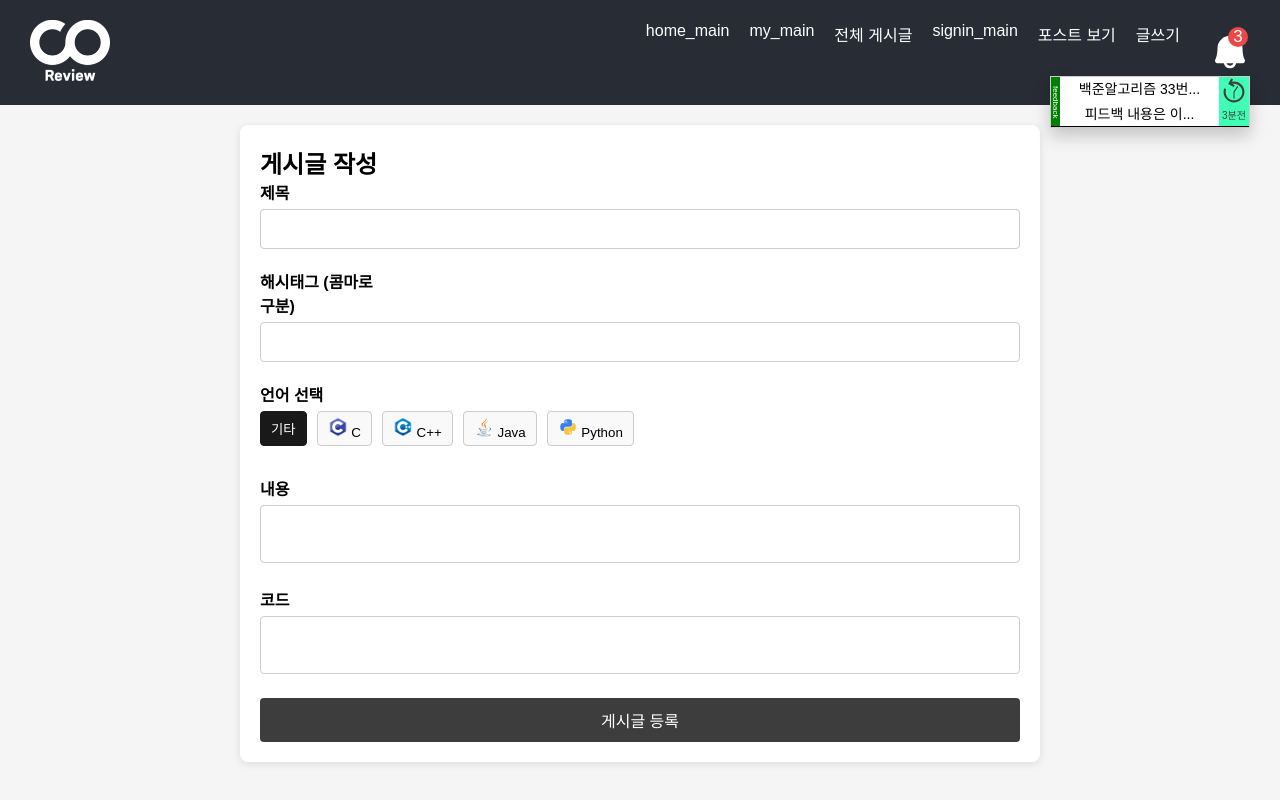
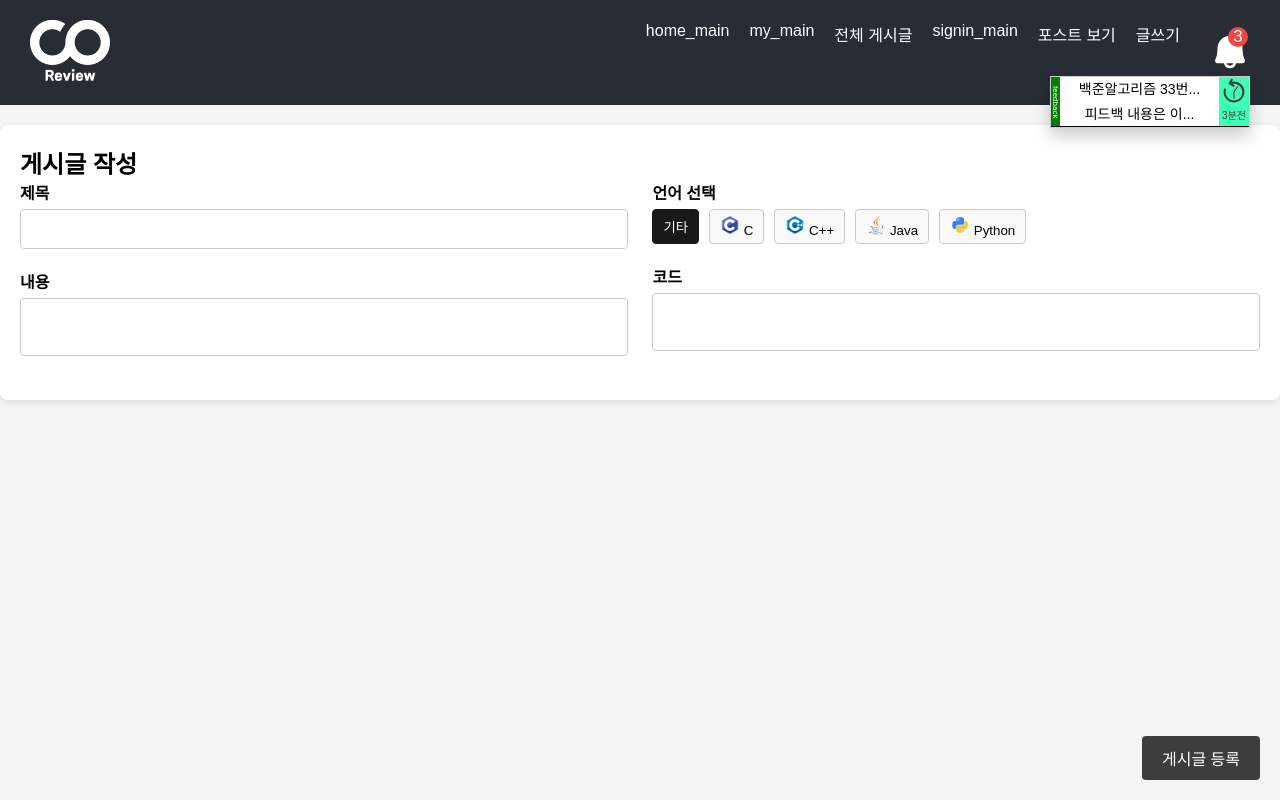
Before and after one commit to Core-View/Front-End, a React (Create React App) app in the folder front/: page /post_write in a window 1280 px wide. Built offline with nearby package versions, Linux system fonts and the light colour scheme.

Commit message:
Style: 글 쓰기 스타일 전체 변경

```diff
--- a/front/src/Post/post_write.css
+++ b/front/src/Post/post_write.css
@@ -8,7 +8,7 @@ body {
 }
 
 .post-write-container {
-    max-width: 800px;
+    max-width: 100%;
     margin: 20px auto;
     padding: 20px;
     background: white;
@@ -18,7 +18,8 @@ body {
 
 .post-write-form {
     display: flex;
-    flex-direction: column;
+    /* flex-direction: column; */
+    justify-content: space-between;
 }
 
 .form-group {
@@ -87,3 +88,21 @@ button[type="submit"]:hover {
 .write-language-icon {
     max-width: 20px; /* 최대 너비 설정 */
 }
+
+.write-box {
+    width: 49%;
+}
+
+button[type="submit"] {
+    background-color: #3d3d3d;
+    color: white;
+    padding: 10px 20px;
+    border: none;
+    border-radius: 4px;
+    cursor: pointer;
+    font-size: 1rem;
+    transition: background-color 0.3s;
+    position: fixed;
+    bottom: 20px;
+    right: 20px;
+}
--- a/front/src/Post/post_write.jsx
+++ b/front/src/Post/post_write.jsx
@@ -61,6 +61,7 @@ const PostWrite = () => {
         <div className="post-write-container">
             <h2>게시글 작성</h2>
             <form onSubmit={handleSubmit} className="post-write-form">
+                <div className="write-box">
                     <div className="form-group">
                         <label htmlFor="title">제목</label>
                         <input
@@ -71,7 +72,7 @@ const PostWrite = () => {
                             required
                         />
                     </div>
-                <div className="form-group">
+                    {/* <div className="form-group">
                         <label htmlFor="hashtags">해시태그 (콤마로 구분)</label>
                         <input
                             type="text"
@@ -79,7 +80,19 @@ const PostWrite = () => {
                             value={hashtags}
                             onChange={(e) => setHashtags(e.target.value)}
                         />
+                    </div> */}
+                    <div className="form-group">
+                        <label htmlFor="content">내용</label>
+                        <textarea
+                            id="content"
+                            value={content}
+                            onChange={handleContentChange}
+                            ref={contentRef}
+                            required
+                        ></textarea>
                     </div>
+                </div>
+                <div className="write-box">
                     <div className="form-group">
                         <label>언어 선택</label>
                         <div className="language-buttons">
@@ -137,16 +150,6 @@ const PostWrite = () => {
                         </div>
                     </div>
                     <div className="form-group">
-                    <label htmlFor="content">내용</label>
-                    <textarea
-                        id="content"
-                        value={content}
-                        onChange={handleContentChange}
-                        ref={contentRef}
-                        required
-                    ></textarea>
-                </div>
-                <div className="form-group">
                         <label htmlFor="code">코드</label>
                         <textarea
                             id="code"
@@ -155,6 +158,7 @@ const PostWrite = () => {
                             ref={codeRef}
                         ></textarea>
                     </div>
+                </div>
                 <button type="submit">게시글 등록</button>
             </form>
         </div>
```
Lines whose indentation alone changed are shown as unchanged.
